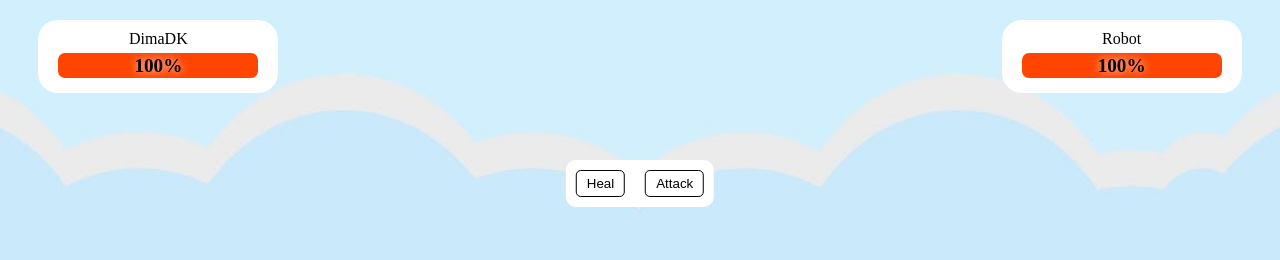
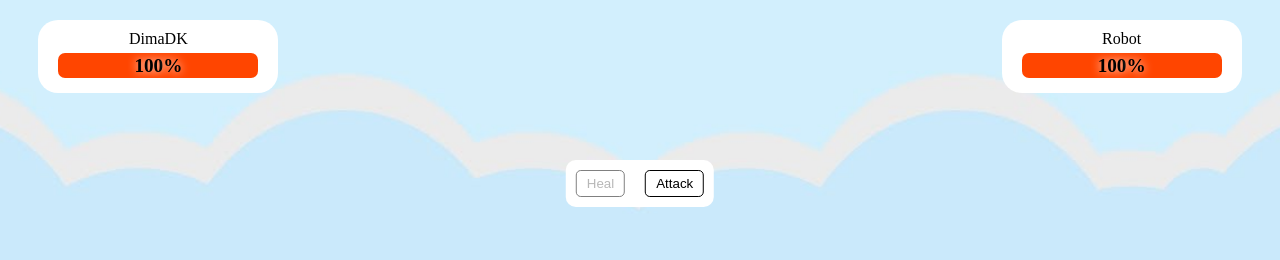
Before and after one commit to dimadk24/clever-kid-game, a React app: page / in a window 1280 px wide. Shown: the top 260 px of the page. Built offline with nearby package versions, Linux system fonts and the light colour scheme.

Commit message:
feat: heal button is enabled only if hero health less than max health

```diff
--- a/src/App.jsx
+++ b/src/App.jsx
@@ -81,6 +81,7 @@ class App extends Component {
         <SpellWindow
           onHeal={() => this.showTask({ type: 'heal' })}
           onAttack={() => this.showTask({ type: 'attack' })}
+          healIsActive={hero.health < MAX_HEALTH}
         />
         {
           showingTask
--- a/src/Components/SpellWindow/SpellWindow.jsx
+++ b/src/Components/SpellWindow/SpellWindow.jsx
@@ -4,10 +4,10 @@ import Button from '../Helpers/Button/Button';
 import './SpellWindow.scss';
 import '../utils.scss';
 
-function SpellWindow({ onHeal, onAttack }) {
+function SpellWindow({ onHeal, onAttack, healIsActive }) {
   return (
     <div className="spell__window horizontal-center">
-      <Button onClick={onHeal} className="heal-button">
+      <Button onClick={onHeal} className="heal-button" disabled={!healIsActive}>
         Heal
       </Button>
       <Button onClick={onAttack} className="attack-button">
@@ -20,6 +20,7 @@ function SpellWindow({ onHeal, onAttack }) {
 SpellWindow.propTypes = {
   onHeal: PropTypes.func.isRequired,
   onAttack: PropTypes.func.isRequired,
+  healIsActive: PropTypes.bool.isRequired,
 };
 
 export default SpellWindow;
```
